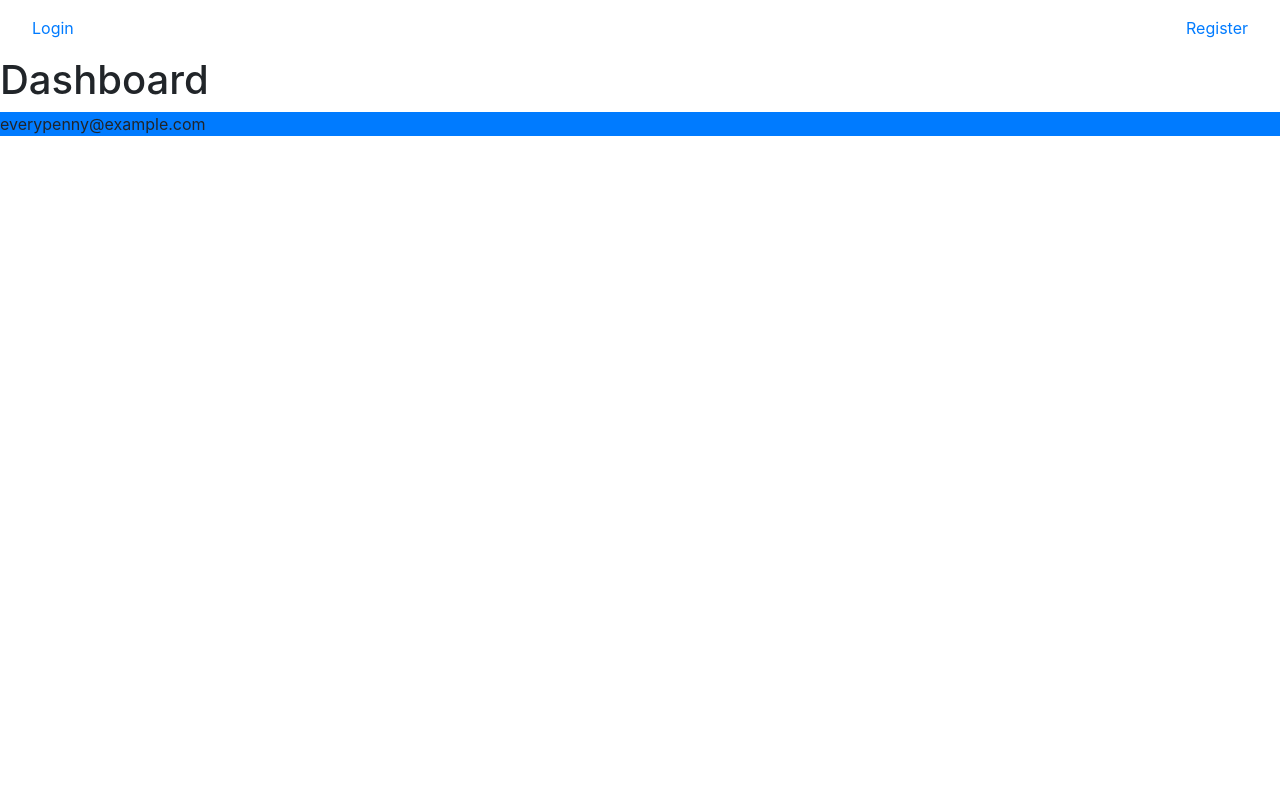
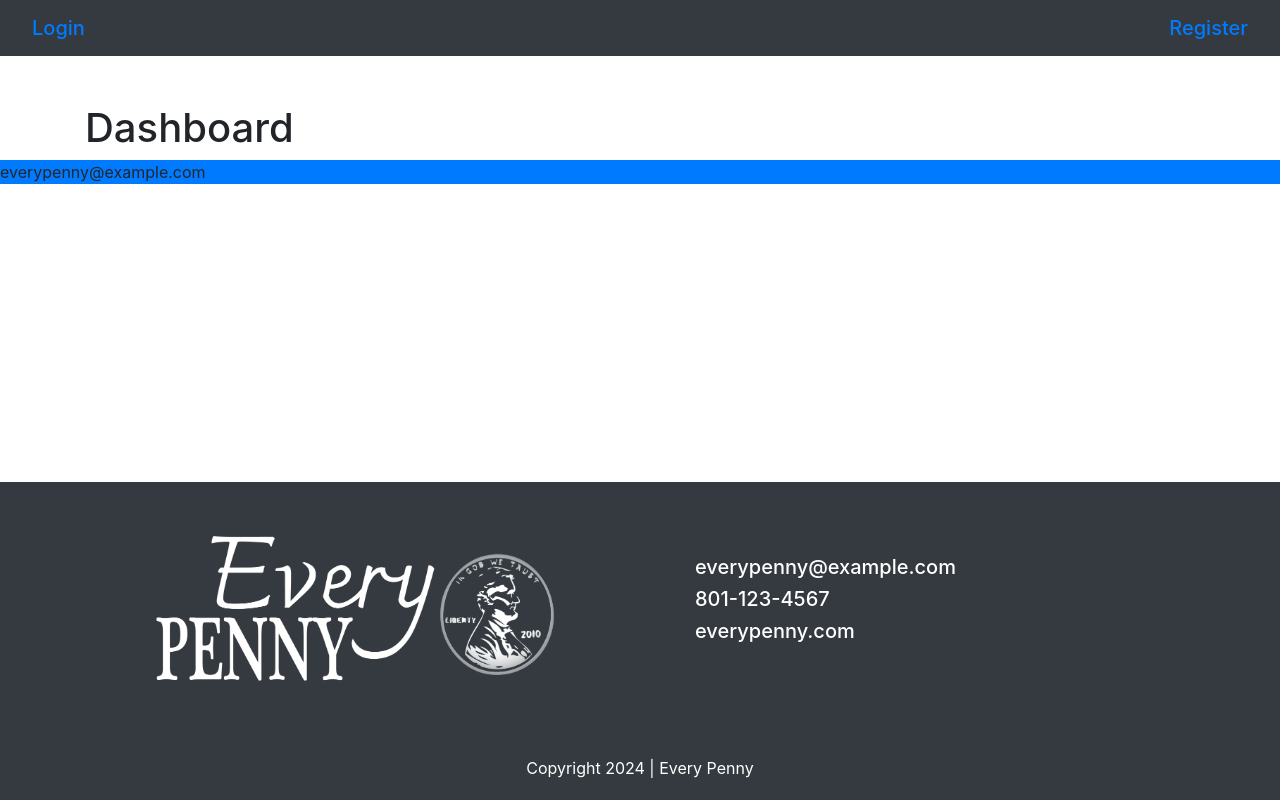
Before and after one commit to jcottam1/WEB4350_Budget, a Django app: page /budget/ in a window 1280 px wide. Run offline with Django 4.2, Linux system fonts and the light colour scheme; some libraries are stand-ins or nearby versions.

Commit message:
working on nav

```diff
--- a/budget/static/budget/styles.css
+++ b/budget/static/budget/styles.css
@@ -0,0 +1,76 @@
+.theme-body {
+    background: linear-gradient(45deg, white, lightgray) no-repeat fixed;
+}
+
+.home-body {
+  position: relative;
+}
+
+.home-body:before {
+    content: ' ';
+  display: block;
+  position: absolute;
+  left: 0;
+  top: 0;
+  width: 100%;
+  height: 100vh;
+    background-repeat: no-repeat;
+    background-size: cover;
+    background-image: url('https://images.unsplash.com/photo-1526506118085-60ce8714f8c5?ixlib=rb-4.0.3&ixid=M3wxMjA3fDB8MHxwaG90by1wYWdlfHx8fGVufDB8fHx8fA%3D%3D&auto=format&fit=crop&w=687&q=80');
+    opacity:0.3;
+}
+
+.body-content {
+    padding-bottom:300px;
+}
+
+.reps-weights {
+    font-size: 1.2rem;
+    font-weight: bold;
+}
+
+.muscles {
+    font-size: 1.2rem;
+    line-height: 2.2rem;
+}
+
+.instructions {
+    font-size: 1.2rem;
+    line-height: 2.0rem;
+}
+
+.list-unstyled {
+    list-style: none;
+}
+
+.metrics {
+    font-size: 1.2rem;
+    font-weight: bold;
+}
+
+.home-content {
+  position: relative;
+}
+
+.workout-description {
+    font-size: 1.3rem;
+    line-height: 2rem;
+}
+
+.video-link {
+    font-size: 1.6rem;
+}
+
+.img-workout {
+    border-radius: 50%;
+    border: 5px solid white;
+}
+
+.links {
+    color: white;
+    margin-left: 3rem;
+}
+
+.nav-active {
+    color: red;
+}
--- a/budget/templates/budget/base.html
+++ b/budget/templates/budget/base.html
@@ -7,23 +7,50 @@
           content="width=device-width, user-scalable=no, initial-scale=1.0, maximum-scale=1.0, minimum-scale=1.0">
     <meta http-equiv="X-UA-Compatible" content="ie=edge">
     <link rel="stylesheet" href="https://stackpath.bootstrapcdn.com/bootstrap/4.5.2/css/bootstrap.min.css" integrity="sha384-JcKb8q3iqJ61gNV9KGb8thSsNjpSL0n8PARn9HuZOnIxN0hoP+VmmDGMN5t9UJ0Z" crossorigin="anonymous">
+    <script src="https://code.jquery.com/jquery-3.5.1.slim.min.js" integrity="sha384-DfXdz2htPH0lsSSs5nCTpuj/zy4C+OGpamoFVy38MVBnE+IbbVYUew+OrCXaRkfj" crossorigin="anonymous"></script>
     <script src="https://stackpath.bootstrapcdn.com/bootstrap/4.5.2/js/bootstrap.min.js" integrity="sha384-B4gt1jrGC7Jh4AgTPSdUtOBvfO8shuf57BaghqFfPlYxofvL8/KUEfYiJOMMV+rV" crossorigin="anonymous"></script>
     <link rel="stylesheet" href="{% static 'budget/styles.css' %}">
     <title>Document</title>
 </head>
 <body>
-<nav class="navbar">
-    {% if user.is_authenticated %}
-        <a href="{% url 'budget:index' %}" class="nav-item nav-link">Dashboard</a>
-        <a href="{% url 'budget:budget' %}" class="nav-item nav-link">Budget</a>
-        <a href="{% url 'budget:transactions' %}" class="nav-item nav-link">Transactions</a>
-        <a href="{% url 'budget:reports' %}" class="nav-item nav-link">Reports</a>
-        <a href="{% url 'logout' %}" class="nav-item nav-link">Logout</a>
-    {% else %}
-        <a href="{% url 'login' %}" class="nav-item nav-link">Login</a>
-        <a href="{% url 'register' %}" class="nav-item nav-link">Register</a>
-    {% endif %}
-</nav>
+    <nav class="navbar bg-dark">
+        {% if user.is_authenticated %}
+            <div class="">
+                <img src="{% static 'images/logo.png' %}" alt="Logo" style="width: 10rem";>
+            </div>
+            <a href="{% url 'budget:index' %}" class="nav-item nav-link h5 mb-0">Dashboard</a>
+            <a href="{% url 'budget:budget' %}" class="nav-item nav-link h5 mb-0">Budget</a>
+            <a href="{% url 'budget:transactions' %}" class="nav-item nav-link h5 mb-0">Transactions</a>
+            <a href="{% url 'budget:reports' %}" class="nav-item nav-link h5 mb-0">Reports</a>
+            <a href="{% url 'logout' %}" class="nav-item nav-link h5 mb-0">Logout</a>
+        {% else %}
+            <a href="{% url 'login' %}" class="nav-item nav-link h5 mb-0">Login</a>
+            <a href="{% url 'register' %}" class="nav-item nav-link h5 mb-0">Register</a>
+        {% endif %}
+    </nav>
+
+     <footer class="bg-dark mt-5 pt-4 pb-1 fixed-bottom">
+            <div class="container">
+                <div class="row d-flex justify-content-center">
+                    <div class="col-6">
+                        <div class="d-flex justify-content-center mt-3">
+                            <img src="{% static 'images/logo.png' %}" alt="Logo" style="width: 25rem";>
+                        </div>
+                    </div>
+                    <div class="col-6 text-white my-auto">
+
+                        <ul class="">
+                            <li class="list-unstyled h5">everypenny@example.com</li>
+                            <li class="list-unstyled h5">801-123-4567</li>
+                            <li class="list-unstyled h5">everypenny.com</li>
+                        </ul>
+                    </div>
+                </div>
+                <div class="row">
+                    <p class="col-12 text-center text-white mt-5">Copyright 2024 | Every Penny</p>
+                </div>
+            </div>
+        </footer>
 
 {% block body %}
 {% endblock %}
--- a/budget/templates/budget/index.html
+++ b/budget/templates/budget/index.html
@@ -10,7 +10,9 @@
 </head>
 <body>
 {% block body %}
-    <h1>Dashboard</h1>
+    <div class="container">
+        <h1 class="mt-5">Dashboard</h1>
+    </div>
 {% endblock %}
 </body>
 </html>
```
Also changed, not shown: budget/static/images/logo.png (added), db.sqlite3.
